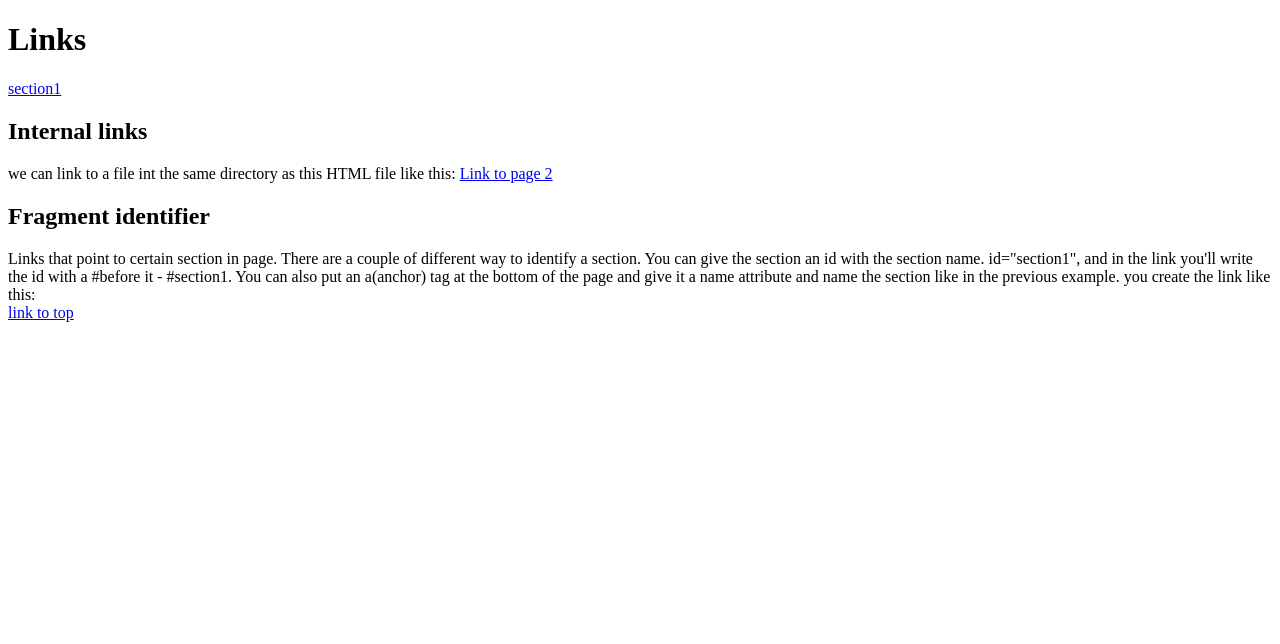
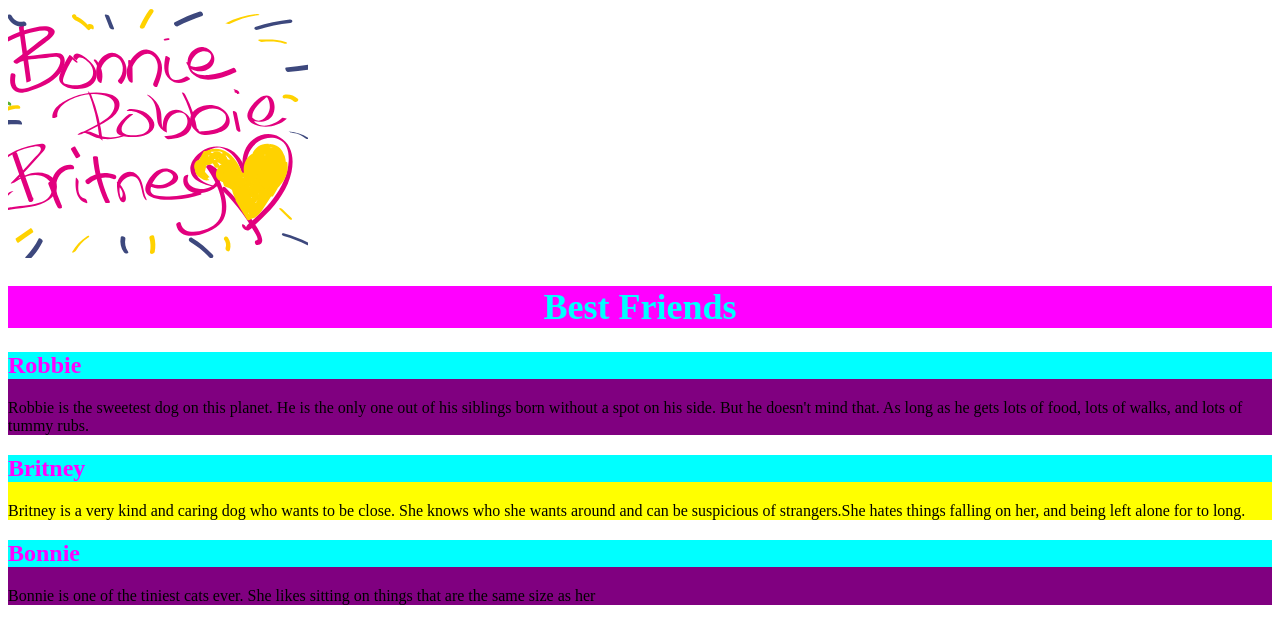
Before and after one commit to Pomfrittney/Coursera, a plain HTML site: page site/index.html in a window 1280 px wide. Drawn offline with Linux system fonts and the light colour scheme.

Commit message:
small addition

```diff
--- a/site/index.html
+++ b/site/index.html
@@ -1,20 +1,15 @@
 <!DOCTYPE html>
-<html lang="en">
+<html>
 <head>
-	<title>Internal Links</title>
+	<title>Best Friends</title>
+	<link rel="stylesheet" type="text/css" href="style.css">
+
 </head>
 <body>
-	<h1 id="top">Links</h1>
-	<section><a href="#section1">section1</a>
-		<h2>Internal links</h2>
-	we can link to a file int the same directory as this HTML file like this:
-	<a href="page.html" title="page link">Link to page 2</a>
-	</section>
-	<section>
-		<h2>Fragment identifier</h2>
-		Links that point to certain section in page. There are a couple of different way to identify a section. You can give the section an id with the section name. id="section1",
-		and in the link you'll write the id with a #before it - #section1. You can also put an a(anchor) tag at the bottom of the page and give it a name attribute and name the section like in the previous example. you create the link like this:
-	</section>
-	<a href="#top">link to top</a>
+<header><img src="djur.svg" width="300" height="250" alt="Name Lena written with leaves and flowers"></header>
+	<h1>Best Friends</h1>
+	<section class="robbie"><h2>Robbie</h2>Robbie is the sweetest dog on this planet. He is the only one out of his siblings born without a spot on his side. But he doesn't mind that. As long as he gets lots of food, lots of walks, and lots of tummy rubs.</section>
+	<section class="britney"><h2>Britney</h2>Britney is a very kind and caring dog who wants to be close. She knows who she wants around and can be suspicious of strangers.She hates things falling on her, and being left alone for to long.</section>
+	<section class="bonnie"><h2>Bonnie</h2>Bonnie is one of the tiniest cats ever. She likes sitting on things that are the same size as her</section>
 </body>
 </html>
--- /dev/null
+++ b/site/style.css
@@ -0,0 +1,25 @@
+h1{
+	color: cyan;
+	font-weight: bold;
+	font-size: 36px;
+	background-color: magenta;
+	text-align: center;
+
+}
+
+h2{
+	color: magenta;
+	background-color: cyan;
+	font-size: 24px;
+	font-weight: bold;
+}
+
+.robbie, .bonnie {
+	background-color: purple;
+
+}
+
+.britney{
+	background-color: yellow;
+
+}
```
Also changed, not shown: site/page.html (+1 -0 lines), site/Namn.svg (added), site/djur.svg (added).
